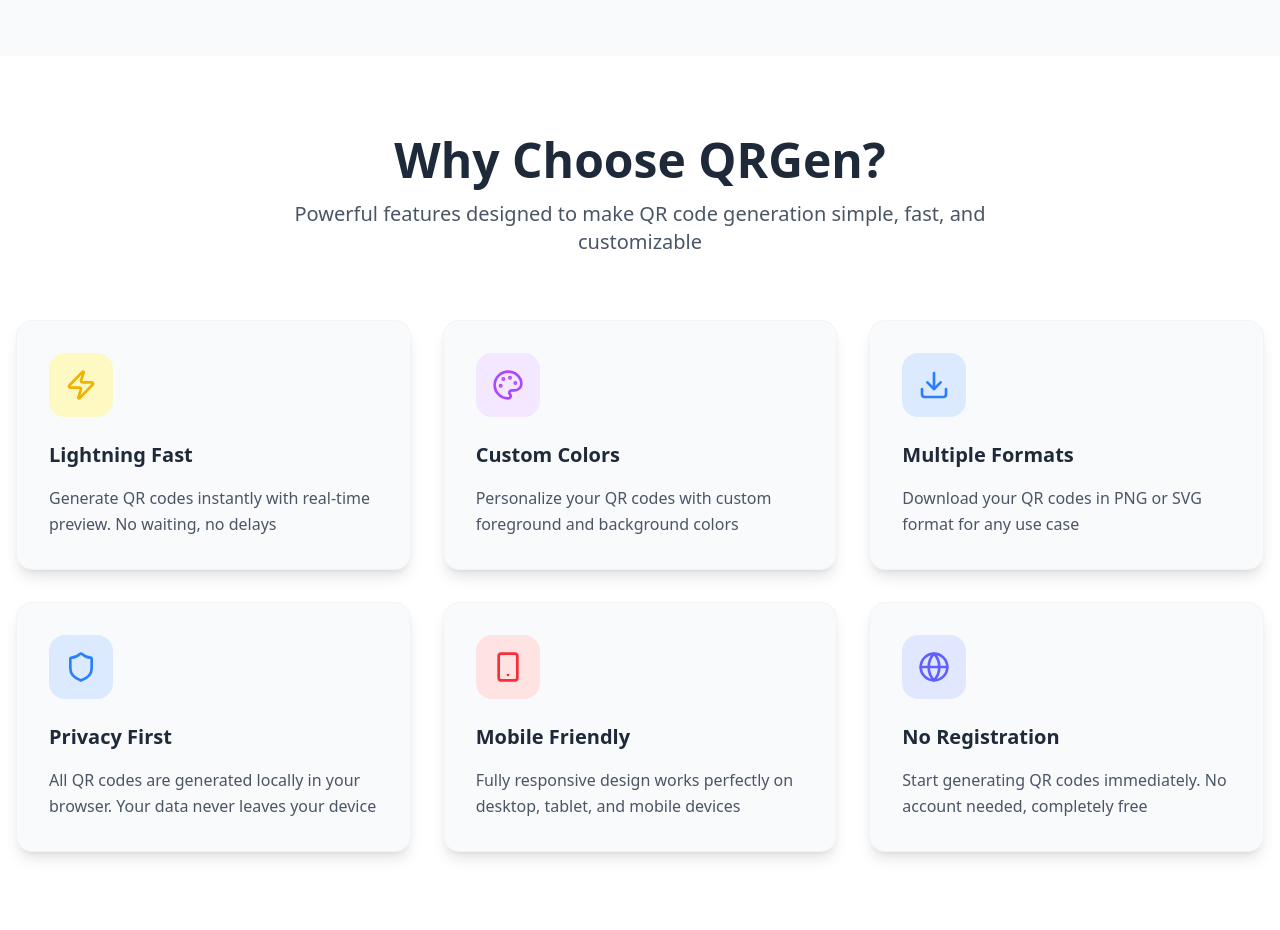
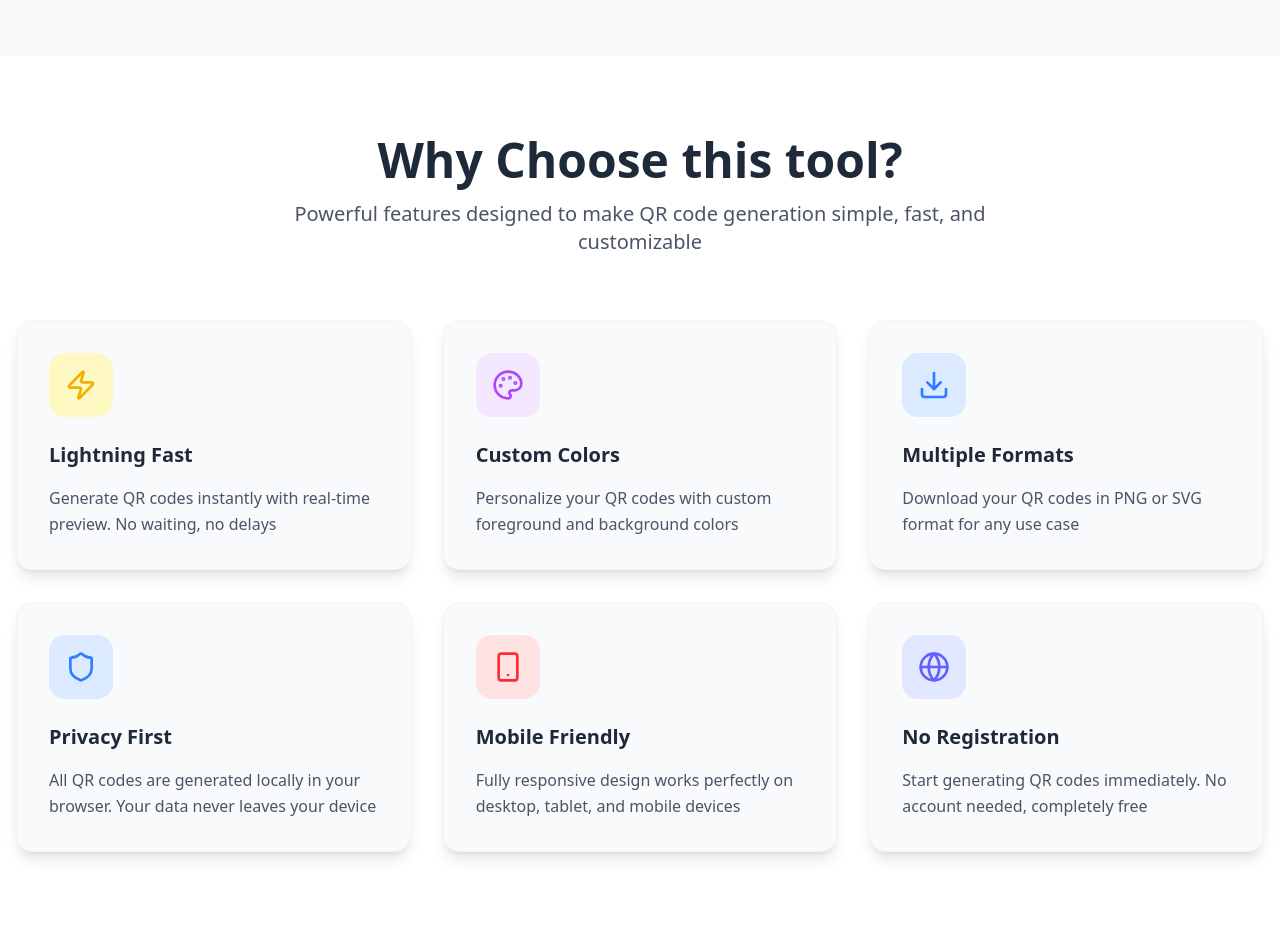
Before and after one commit to mateobetancurb/qr-code-generator, a React (Vite) app: page / in a window 1280 px wide. Shown: the part 1660-2590 px from the top of the page. Built offline with nearby package versions, Linux system fonts and the light colour scheme.

Commit message:
Update Features component heading for clarity and relevance, changing "Why Choose QRGen?" to "Why Choose this tool?"

```diff
--- a/src/components/Features.tsx
+++ b/src/components/Features.tsx
@@ -10,7 +10,7 @@
 			<div className="container mx-auto px-4">
 				<div className="text-center mb-16">
 					<h2 className="text-4xl md:text-5xl font-bold text-gray-800 dark:text-white mb-4">
-						Why Choose QRGen?
+						Why Choose this tool?
 					</h2>
 					<p className="text-xl text-gray-600 dark:text-gray-300 max-w-3xl mx-auto">
 						Powerful features designed to make QR code generation simple, fast,
```
